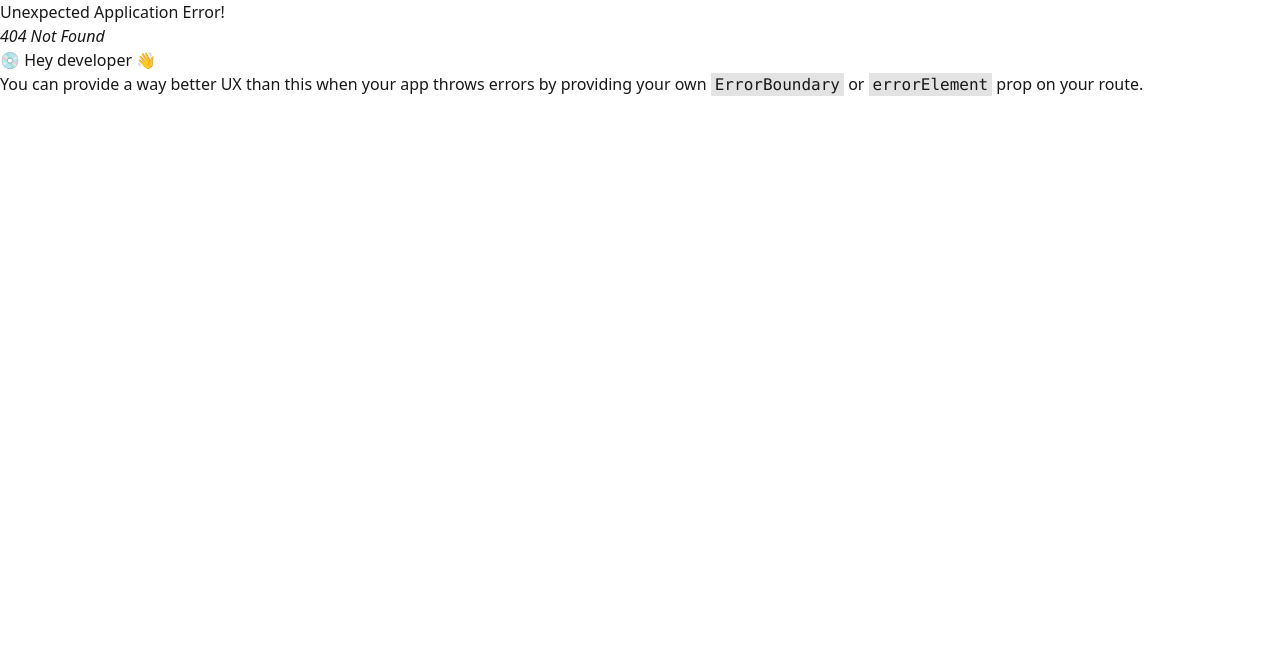
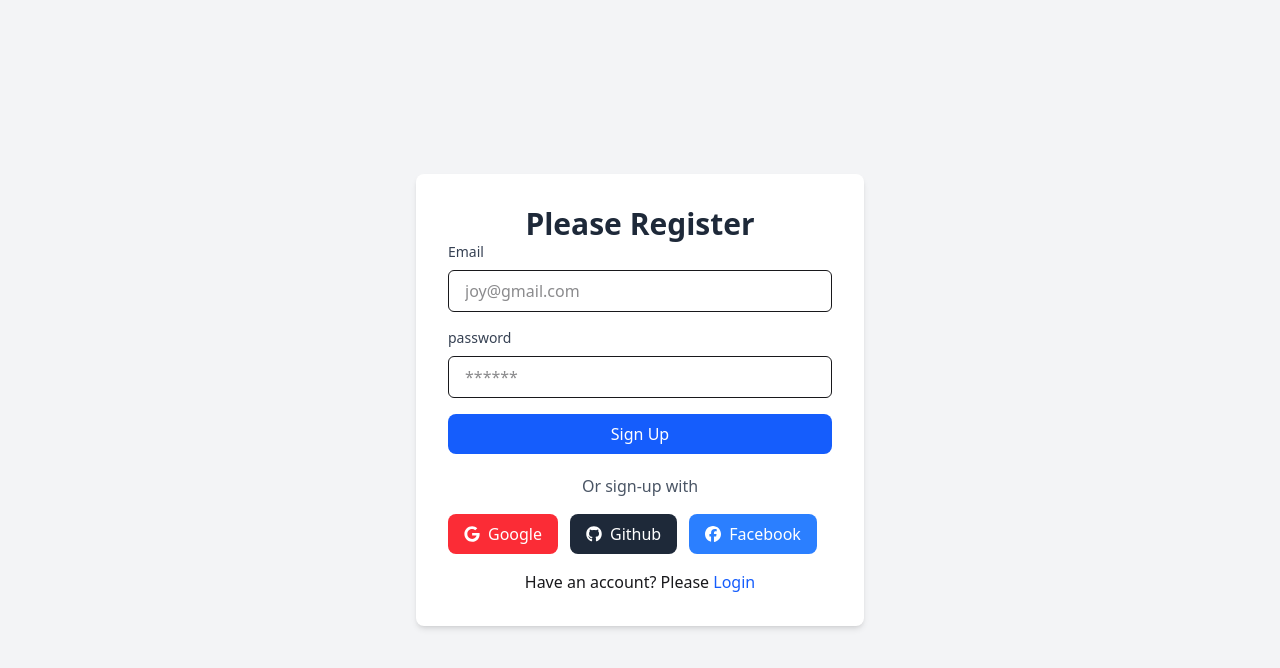
Before and after one commit to Joy-chandra-roy/Agency-web, a React (Vite) app: page /register in a window 1280 px wide. Before the commit this address had no page. Shown: the top 668 px of the page. Built offline with nearby package versions, Linux system fonts and the light colour scheme.

Commit message:
Errore page design and register page design with input validation by react hook email

```diff
--- a/package.json
+++ b/package.json
@@ -13,6 +13,7 @@
     "@tailwindcss/vite": "^4.1.17",
     "react": "^19.2.0",
     "react-dom": "^19.2.0",
+    "react-hook-form": "^7.69.0",
     "react-icons": "^5.5.0",
     "react-router": "^7.9.6",
     "swiper": "^12.0.3",
--- /dev/null
+++ b/src/components/Error.jsx
@@ -0,0 +1,16 @@
+import React from 'react';
+import errorIcon from "../assets/rocket-icon.png"
+import { NavLink } from 'react-router';
+const Error = ({message="Page not found" , code=4004}) => {
+    return (
+        <div className='flex flex-col justify-center items-center text-center min-h-screen space-y-5'>
+            <img src={errorIcon} alt="" />
+            <h1 className='text-4xl font-bold text-gray-700'>{message}</h1>
+            <p className='text-[#21272A] md:w-2/5 w-full mx-auto'>Sorry, the page you are looking for doesn’t exist or may have been moved. Please check the URL or return to the homepage to continue browsing.</p>
+
+            <NavLink to="/"  className="bg-green-500 text-white rounded-md shadow-md  hover:bg-green-600 transition p-2">Go to Home page</NavLink>
+        </div>
+    );
+};
+
+export default Error;
--- /dev/null
+++ b/src/components/Login.jsx
@@ -0,0 +1,11 @@
+import React from 'react';
+
+const Login = () => {
+    return (
+        <div>
+
+        </div>
+    );
+};
+
+export default Login;
--- /dev/null
+++ b/src/components/Register.jsx
@@ -0,0 +1,78 @@
+import React from 'react';
+import { FaFacebook, FaGithub, FaGoogle } from 'react-icons/fa6';
+import { NavLink } from 'react-router';
+import { useForm } from "react-hook-form";
+
+const Register = () => {
+    const { register, handleSubmit, watch, formState: { errors } } = useForm();
+     const onSubmit = data => console.log(data);
+    return (
+        <div className='flex items-center justify-center min-h-screen bg-gray-100'>
+            <div className='w-full max-w-md p-8 bg-white shadow-md rounded-lg'>
+                <h2 className='text-3xl font-bold text-center text-gray-800'>Please Register</h2>
+
+                {/* Register form */}
+                <form className='space-y-4' onSubmit={handleSubmit(onSubmit)}>
+                    <div>
+                        <label className='block mb-2 text-sm font-medium text-gray-700'>Email</label>
+
+                        <input
+                        type="email"
+                        {...register("email", { required: "Email is required" , pattern:{
+                            value:"^[^ ]+@[^ ]+\.[a-z]{2,6}$" , message:"Invalid email address"
+                        } })}
+                        className={`w-full px-4 py-2 border rounded-md focus:outline-none focus:ring-2  `}
+                        placeholder='joy@gmail.com' />
+
+                        {errors.email && <p className='text-red-600 text-sm italic mt-2'>{errors.email.message}</p>}
+
+                    </div>
+
+                    <div>
+                        <label className='block mb-2 text-sm font-medium text-gray-700'>password</label>
+                        <input
+                        type="password"
+
+                         {...register("password", { required: "Password is required" , pattern:{
+                            value:/^(?=.*[A-Za-z])(?=.*\d)[A-Za-z\d]{6,}$/, message:"Password must be at least 6 character long"
+                        } })}
+                        className={`w-full px-4 py-2 border rounded-md focus:outline-none focus:ring-2  `}
+                        placeholder='******'/>
+
+                         {errors.password && <p className='text-red-600 text-sm italic mt-2'>{errors.password.message}</p>}
+                    </div>
+
+                    <button type='submit' className='w-full py-2 text-white bg-blue-600 rounded-lg hover:bg-blue-700 cursor-pointer'>Sign Up</button>
+                </form>
+
+                {/* social login */}
+                <div className='text-center space-y-4 mt-5'>
+                    <p className='text-gray-600'>Or sign-up with</p>
+
+                    <div className='flex items-center gap-3'>
+
+                        <button className='flex items-center px-4 py-2 space-x-2 text-white bg-red-500 rounded-lg cursor-pointer hover:bg-red-600'>
+                            <FaGoogle/>
+                            <span>Google</span>
+                        </button>
+
+
+                        <button className='flex items-center px-4 py-2 space-x-2 text-white bg-gray-800 rounded-lg cursor-pointer hover:bg-gray-900'>
+                            <FaGithub/>
+                            <span>Github</span>
+                        </button>
+
+
+                        <button className='flex items-center px-4 py-2 space-x-2 text-white bg-blue-500 rounded-lg cursor-pointer hover:bg-blue-600'>
+                            <FaFacebook/>
+                            <span>Facebook</span>
+                        </button>
+                    </div>
+                    <p>Have an account? Please <NavLink to="/login" className="text-blue-600 hover:underline">Login</NavLink></p>
+                </div>
+            </div>
+        </div>
+    );
+};
+
+export default Register;
--- a/src/components/shared/header/Navbar.jsx
+++ b/src/components/shared/header/Navbar.jsx
@@ -44,13 +44,13 @@ const Navbar = () => {
         </div>
         <div className="navbar-end gap-3">
           <NavLink
-            to="/"
+            to="/login"
             className="btn btn-outline btn-primary px-8 hidden sm:flex"
           >
             Login
           </NavLink>
 
-          <NavLink to="/" className="btn btn-primary  ">
+          <NavLink to="/pricing" className="btn btn-primary  ">
             Free trial
           </NavLink>
         </div>
```
Also changed, not shown: src/router/Router.jsx (+23 -0 lines), 1 other file (tests, documents, lock files or other folders).
